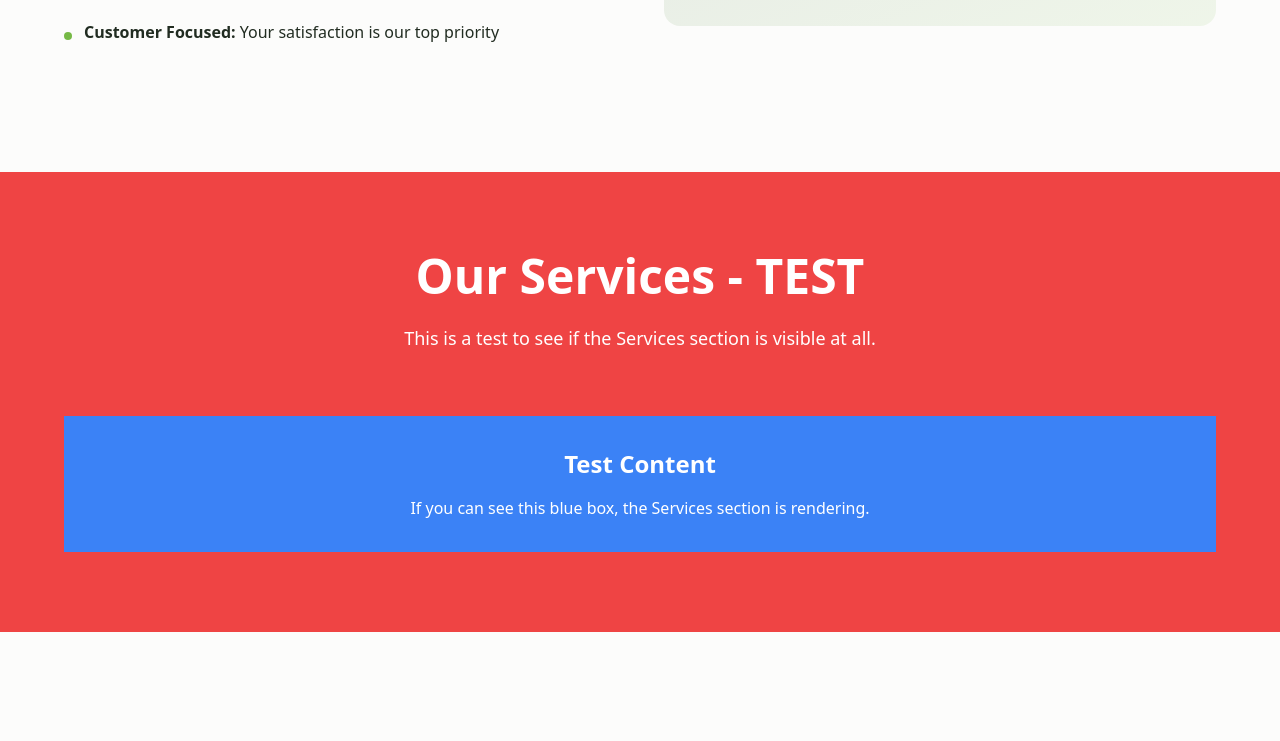
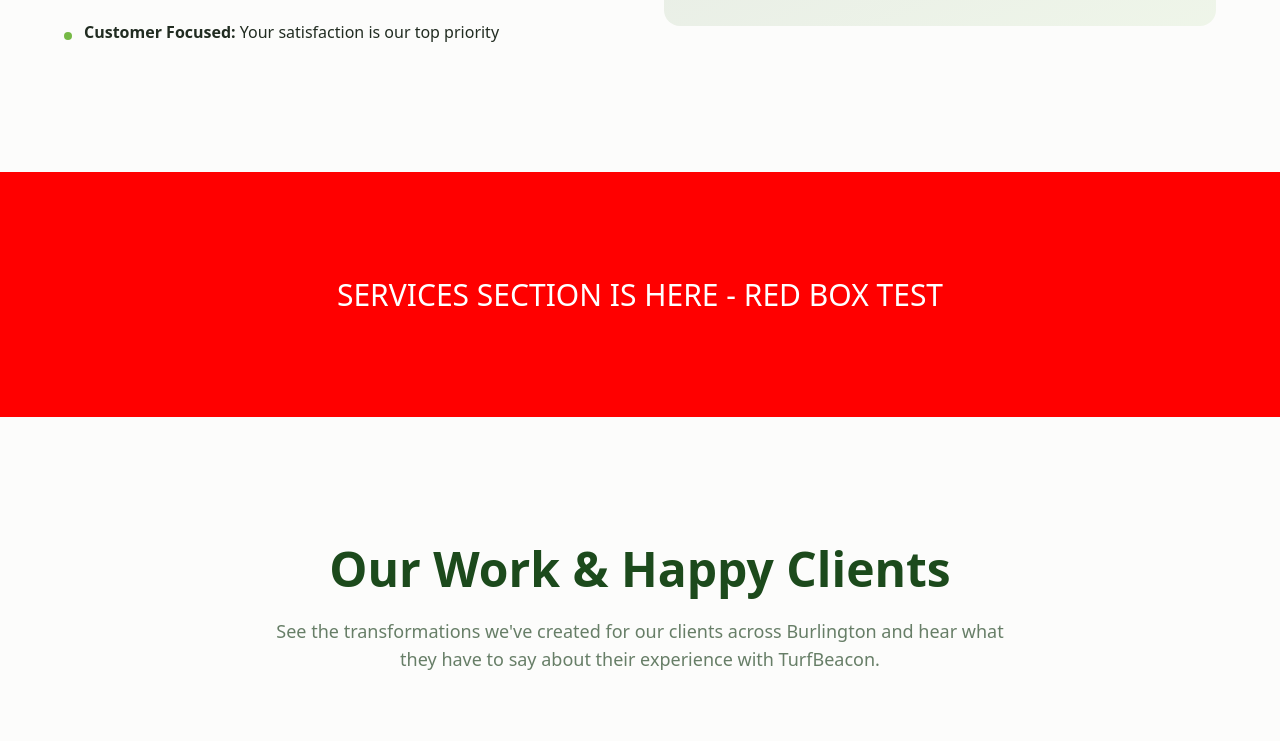
Before and after one commit to newsites2025/turfbeacon-glow-up, a React (Vite) app: page / in a window 1280 px wide. Shown: the part 2002-2743 px from the top of the page. Built offline with nearby package versions, Linux system fonts and the light colour scheme; the HTML template or start-up script is replaced by a standard one.

Commit message:
Fix: Services section still invisible

```diff
--- a/src/components/Services.tsx
+++ b/src/components/Services.tsx
@@ -1,85 +1,14 @@
-import { Card, CardContent, CardHeader, CardTitle } from "@/components/ui/card";
-import { Button } from "@/components/ui/button";
-import {
-  Scissors,
-  Hammer,
-  Leaf,
-  CheckCircle,
-  ArrowRight
-} from "lucide-react";
-
 const Services = () => {
-  const services = [
-    {
-      icon: Scissors,
-      title: "Lawn Care",
-      description: "Complete lawn maintenance services to keep your grass healthy and beautiful year-round.",
-      features: [
-        "Professional mowing & edging",
-        "Fertilization programs",
-        "Aeration & overseeding",
-        "Weed & pest control",
-        "Seasonal cleanup"
-      ],
-      gradient: "from-accent/10 to-primary/5"
-    },
-    {
-      icon: Hammer,
-      title: "Hardscaping",
-      description: "Transform your outdoor space with stunning hardscape features that add value and beauty.",
-      features: [
-        "Custom patios & decks",
-        "Walkways & driveways",
-        "Retaining walls",
-        "Fire pits & outdoor kitchens",
-        "Water features"
-      ],
-      gradient: "from-muted to-secondary"
-    },
-    {
-      icon: Leaf,
-      title: "Eco-Friendly Landscaping",
-      description: "Sustainable landscaping solutions that benefit both your property and the environment.",
-      features: [
-        "Native plant installations",
-        "Rain gardens & drainage",
-        "Organic lawn care",
-        "Pollinator gardens",
-        "Sustainable design"
-      ],
-      gradient: "from-primary/10 to-accent/5"
-    }
-  ];
-
-  const scrollToContact = () => {
-    const element = document.getElementById("contact");
-    if (element) {
-      element.scrollIntoView({ behavior: "smooth" });
-    }
-  };
-
-  console.log('Services component is rendering');
-
   return (
-    <section id="services" className="py-20 bg-red-500">
-      <div className="container mx-auto px-4">
-        <div className="max-w-6xl mx-auto">
-          <div className="text-center mb-16">
-            <h2 className="text-3xl md:text-4xl lg:text-5xl font-bold mb-6 text-white">
-              Our Services - TEST
-            </h2>
-            <p className="text-lg text-white max-w-3xl mx-auto">
-              This is a test to see if the Services section is visible at all.
-            </p>
-          </div>
-
-          <div className="bg-blue-500 p-8 text-white text-center">
-            <h3 className="text-2xl font-bold mb-4">Test Content</h3>
-            <p>If you can see this blue box, the Services section is rendering.</p>
-          </div>
-        </div>
-      </div>
-    </section>
+    <div style={{
+      backgroundColor: 'red',
+      color: 'white',
+      padding: '100px',
+      fontSize: '30px',
+      textAlign: 'center' as const
+    }}>
+      SERVICES SECTION IS HERE - RED BOX TEST
+    </div>
   );
 };
 
```
